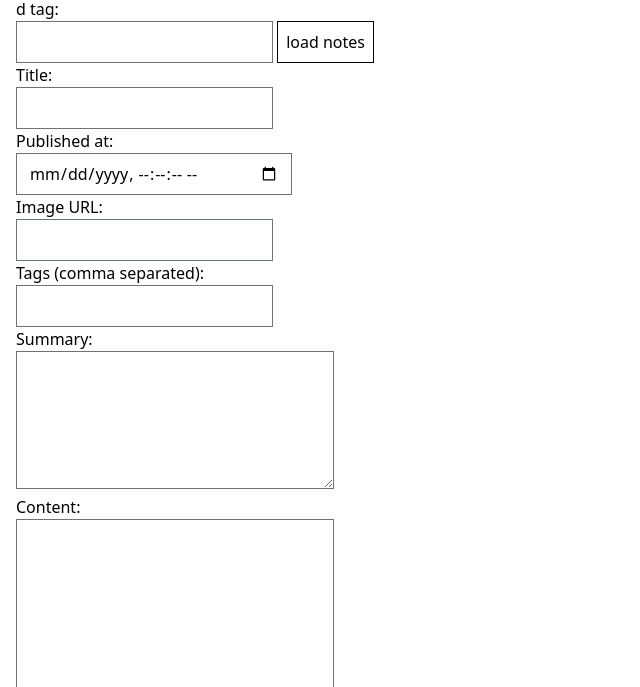
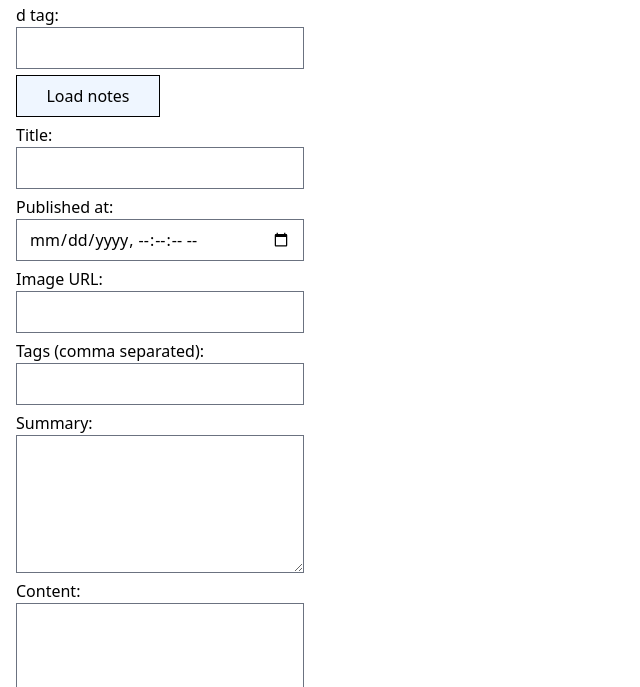
Before and after one commit to canostrical/longpub, a website: page index.html in a window 1280 px wide. Shown: the part 113-800 px from the top of the page, without its empty margins (0-640 px from the left). Drawn offline with nearby package versions, Linux system fonts and the light colour scheme; files that its build step writes are made by us from their sources.

Commit message:
ux improvements

```diff
--- a/index.html
+++ b/index.html
@@ -10,19 +10,19 @@
   </head>
   <body>
     <form
-      class="p-4"
+      class="p-4 flex flex-col"
       data-controller="form"
       data-action="submit->form#publishNote"
     >
       <h1 class="text-lg font-semibold">longpub</h1>
-      <label for="relay" class="block">Relay:</label>
+      <label for="relay">Relay:</label>
       <input
         id="relay"
         data-form-target="relay"
         type="text"
         value="wss://nostr-pub.wellorder.net"
       />
-      <label for="d-tag" class="block">d tag:</label>
+      <label for="d-tag">d tag:</label>
       <input
         id="d-tag"
         data-form-target="dTag"
@@ -34,39 +34,28 @@
       />
       <input
         type="button"
-        value="load notes"
+        value="Load notes"
         data-action="click->form#cacheNotes"
-        class="border border-black p-2"
       />
       <datalist id="d-tags" data-form-target="dTags"></datalist>
-      <label for="title" class="block">Title:</label>
+      <label for="title">Title:</label>
       <input id="title" data-form-target="title" type="text" />
-      <label for="published_at" class="block">Published at:</label>
+      <label for="published_at">Published at:</label>
       <input
         id="published_at"
         data-form-target="publishedAt"
         type="datetime-local"
         step="1"
       />
-      <label for="image" class="block">Image URL:</label>
+      <label for="image">Image URL:</label>
       <input id="image" data-form-target="image" type="url" />
-      <label for="t-tags" class="block">Tags (comma separated):</label>
+      <label for="t-tags">Tags (comma separated):</label>
       <input id="t-tags" data-form-target="tTags" type="text" />
-      <label for="summary" class="block">Summary:</label>
-      <textarea
-        id="summary"
-        data-form-target="summary"
-        cols="30"
-        rows="5"
-      ></textarea>
-      <label for="content" class="block">Content:</label>
-      <textarea
-        id="content"
-        data-form-target="content"
-        cols="30"
-        rows="10"
-      ></textarea>
-      <input type="submit" class="block border border-black p-2" />
+      <label for="summary">Summary:</label>
+      <textarea id="summary" data-form-target="summary" rows="5"></textarea>
+      <label for="content">Content:</label>
+      <textarea id="content" data-form-target="content" rows="10"></textarea>
+      <input type="submit" />
     </form>
   </body>
 </html>
--- a/stylesheets/application.css
+++ b/stylesheets/application.css
@@ -1,3 +1,19 @@
 @tailwind base;
 @tailwind components;
 @tailwind utilities;
+
+input {
+    @apply w-36;
+}
+
+textarea, input[type=text], input[type=url], input[type=datetime-local]  {
+    @apply w-72;
+}
+
+input, textarea {
+    @apply mb-1.5;
+}
+
+input[type=button], input[type=submit] {
+    @apply border border-black p-2 cursor-pointer bg-blue-50;
+}
```
Also changed, not shown: controllers/form_controller.ts (+13 -3 lines).
